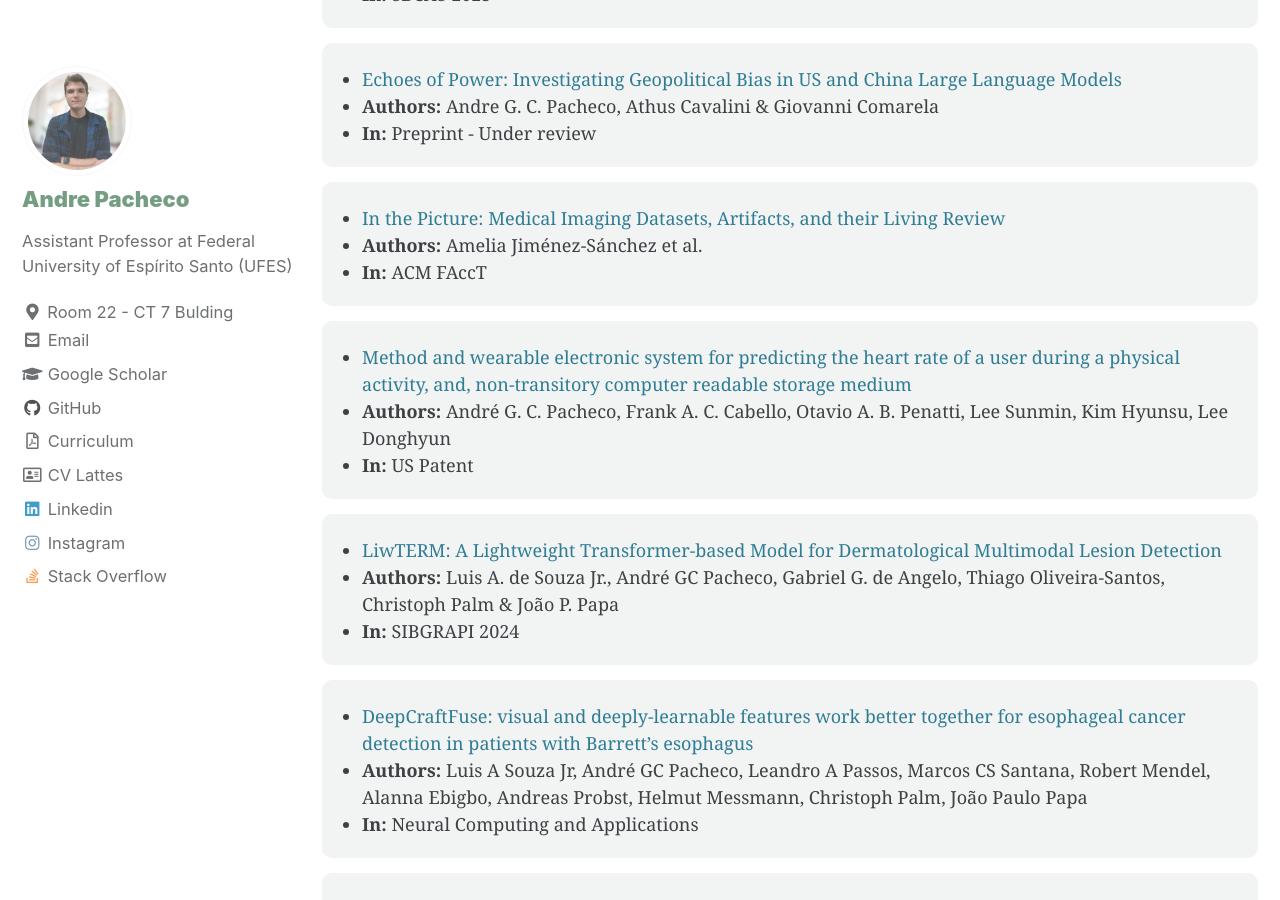
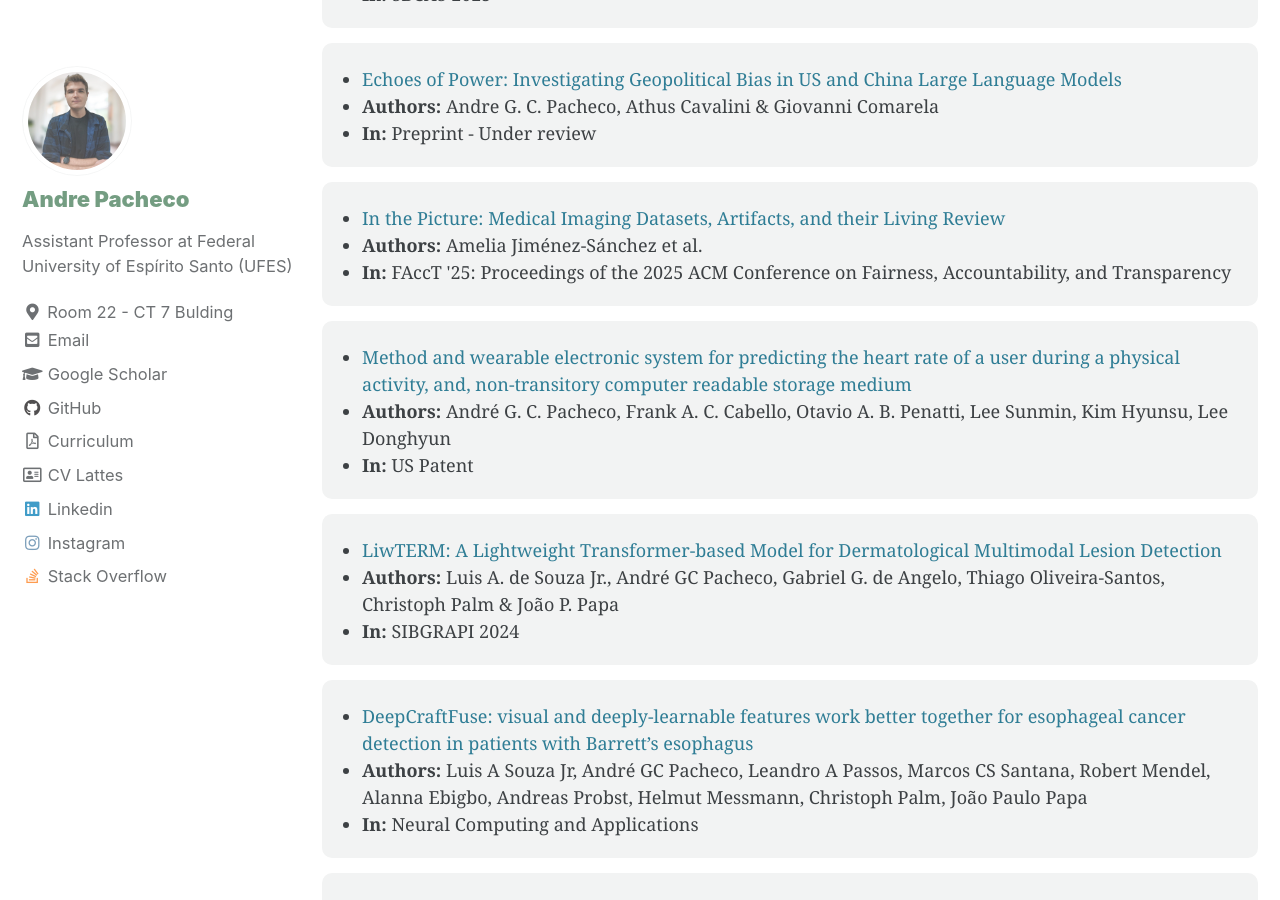
Before and after one commit to paaatcha/paaatcha.github.io, a Jekyll site: the page built from _pages/research.md, in a window 1280 px wide and 900 px high, scrolled down 3204 px. Built offline with Jekyll 4.4.1, drawn with Linux system fonts in a browser that asks for light colours; cached includes are drawn as plain includes.

Commit message:
fix paper

```diff
--- a/_data/papers.yml
+++ b/_data/papers.yml
@@ -51,7 +51,7 @@ papers:
   - title: "In the Picture: Medical Imaging Datasets, Artifacts, and their Living Review"
     authors: "Amelia Jiménez-Sánchez et al."
     link: "https://dl.acm.org/doi/10.1145/3715275.3732035"
-    place: "ACM FAccT"
+    place: "FAccT '25: Proceedings of the 2025 ACM Conference on Fairness, Accountability, and Transparency"
 
   - title: "Method and wearable electronic system for predicting the heart rate of a user during a physical activity, and, non-transitory computer readable storage medium"
     authors: "André G. C. Pacheco, Frank A. C. Cabello, Otavio A. B. Penatti, Lee Sunmin, Kim Hyunsu, Lee Donghyun"
```
